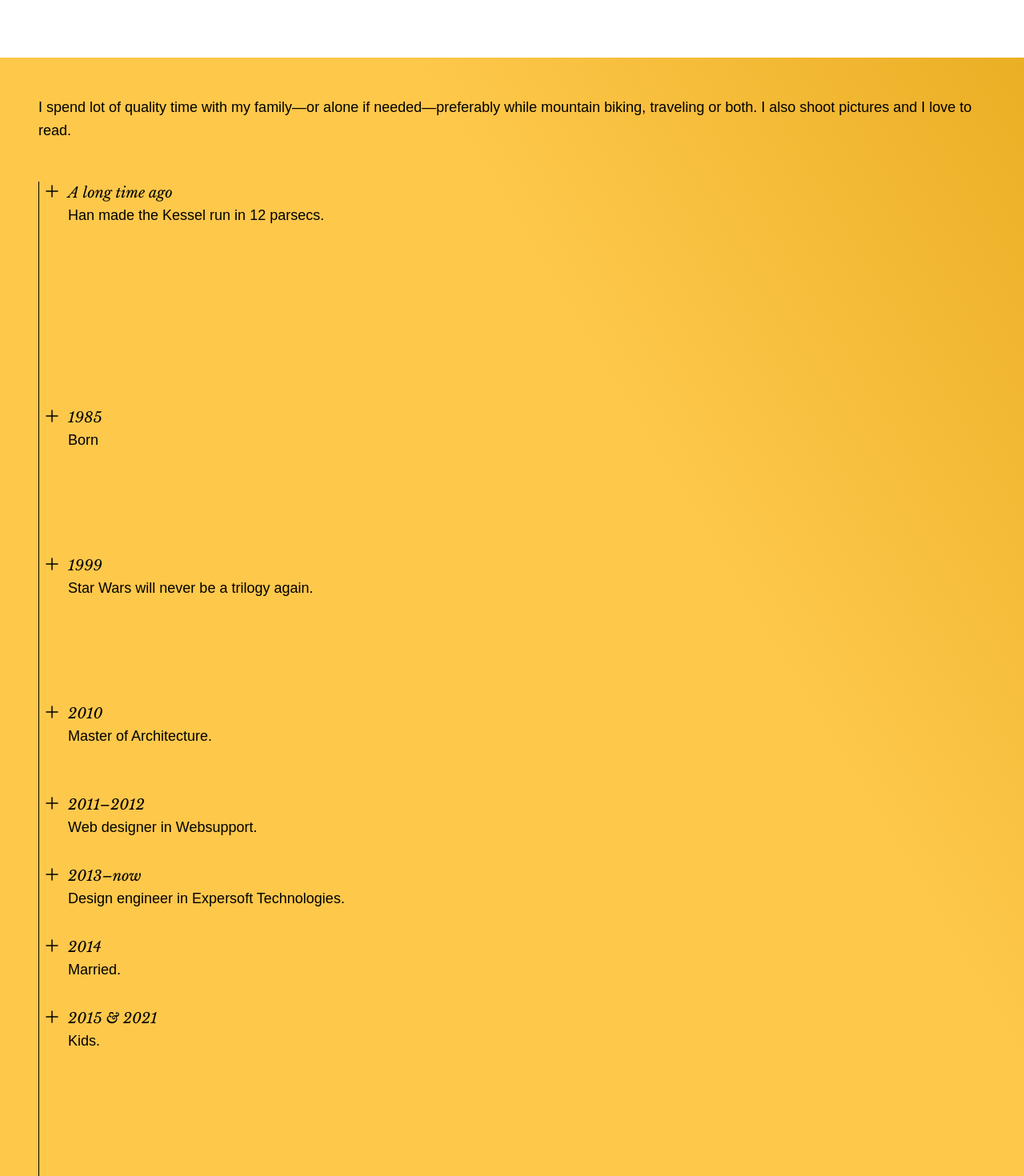
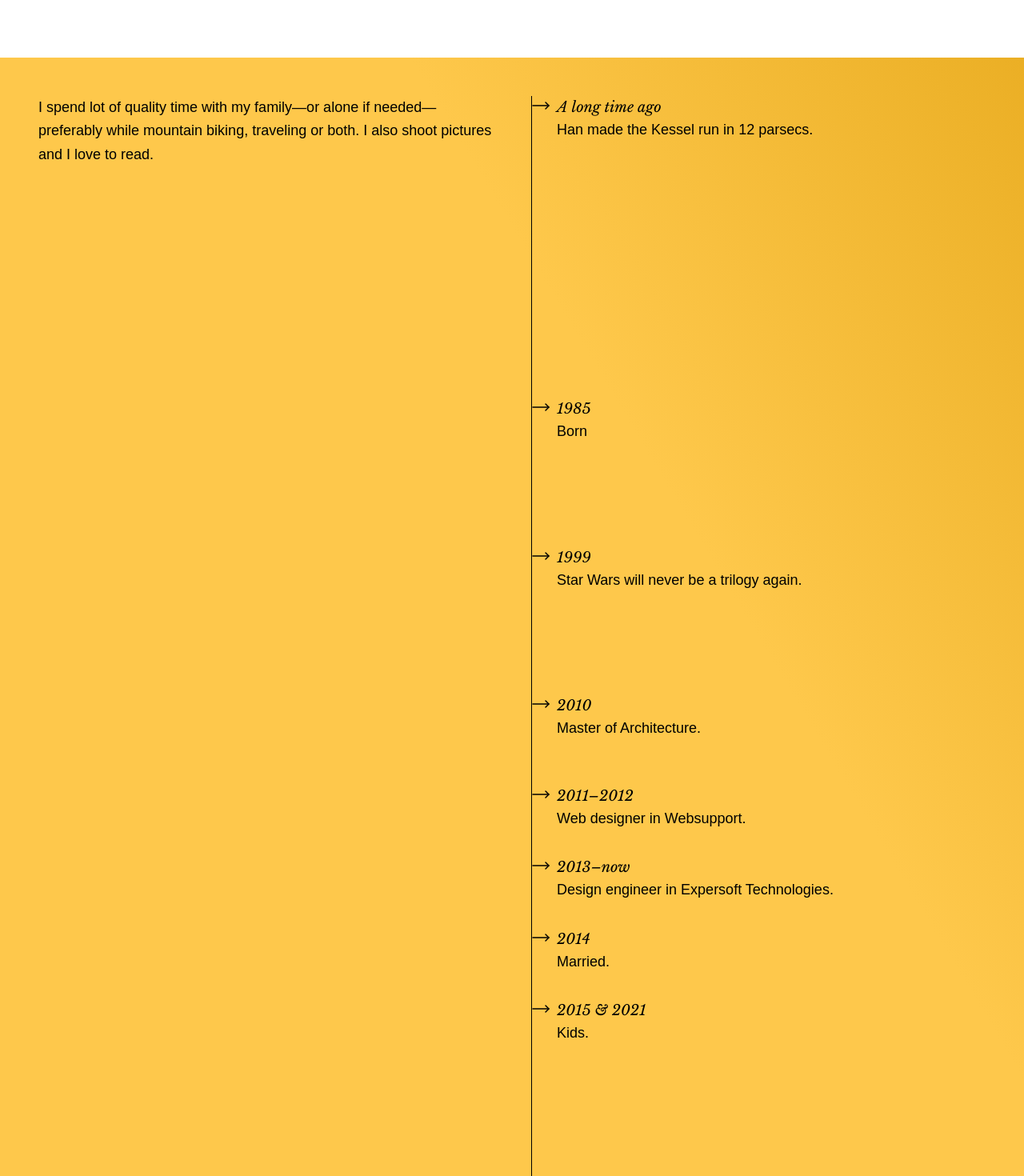
Before and after one commit to adamplesnik/adamplesnik.com, a React (Vite) app: page / in a window 1280 px wide. Shown: the part 6680-8150 px from the top of the page at 80% size. Built offline with nearby package versions, Linux system fonts and the light colour scheme; a web font is replaced by a local one.

Commit message:
Update timeline

```diff
--- a/src/components/TimelineItem.tsx
+++ b/src/components/TimelineItem.tsx
@@ -1,5 +1,5 @@
 import clsx from 'clsx'
-import { Plus } from 'lucide-react'
+import { MoveRight } from 'lucide-react'
 import Paragraph from './Paragraph'
 
 const TimelineItem = ({
@@ -13,7 +13,7 @@ const TimelineItem = ({
 }) => {
   return (
     <div className={clsx('flex gap-2 border-l border-l-black', className)}>
-      <Plus strokeWidth={1.5} className="ml-1" />
+      <MoveRight strokeWidth={1.5} className="-ml-px" />
       <div>
         <div className="font-serif italic">{year}</div>
         <Paragraph className="pb-8">{desc}</Paragraph>
--- a/src/content/AboutMe.tsx
+++ b/src/content/AboutMe.tsx
@@ -3,16 +3,16 @@ import TimelineItem from '@/components/TimelineItem'
 
 const AboutMe = () => {
   return (
-    <div className="min-h-screen bg-gradient-to-bl from-[#EBAF25] to-[#FEC84B] to-30% p-12">
-      <Paragraph>
+    <div className="flex min-h-screen flex-col gap-12 bg-gradient-to-bl from-[#EBAF25] to-[#FEC84B] to-30% p-12 md:flex-row">
+      <Paragraph className="flex-1 md:sticky md:top-12">
         I spend lot of quality time with my family—or alone if needed—preferably while mountain
         biking, traveling or both. I also shoot pictures and I love to read.
       </Paragraph>
-      <div className="mt-12 flex flex-col">
+      <div className="flex flex-1 flex-col">
         <TimelineItem
           year={'A long time ago'}
           desc="Han made the Kessel run in 12 parsecs."
-          className="pb-48"
+          className="pb-72"
         />
         <TimelineItem year={1985} desc="Born" className="pb-24" />
         <TimelineItem
@@ -24,7 +24,7 @@ const AboutMe = () => {
         <TimelineItem year={'2011–2012'} desc="Web designer in Websupport." />
         <TimelineItem year={'2013–now'} desc="Design engineer in Expersoft Technologies." />
         <TimelineItem year={2014} desc="Married." />
-        <TimelineItem year={'2015 & 2021'} desc="Kids." className="pb-72" />
+        <TimelineItem year={'2015 & 2021'} desc="Kids." className="pb-80" />
         <TimelineItem year={12067} desc="Hari will develop psychohistory." className="pb-80" />
         <TimelineItem year={23354} desc="Paul will become overly sensitive." />
       </div>
```
